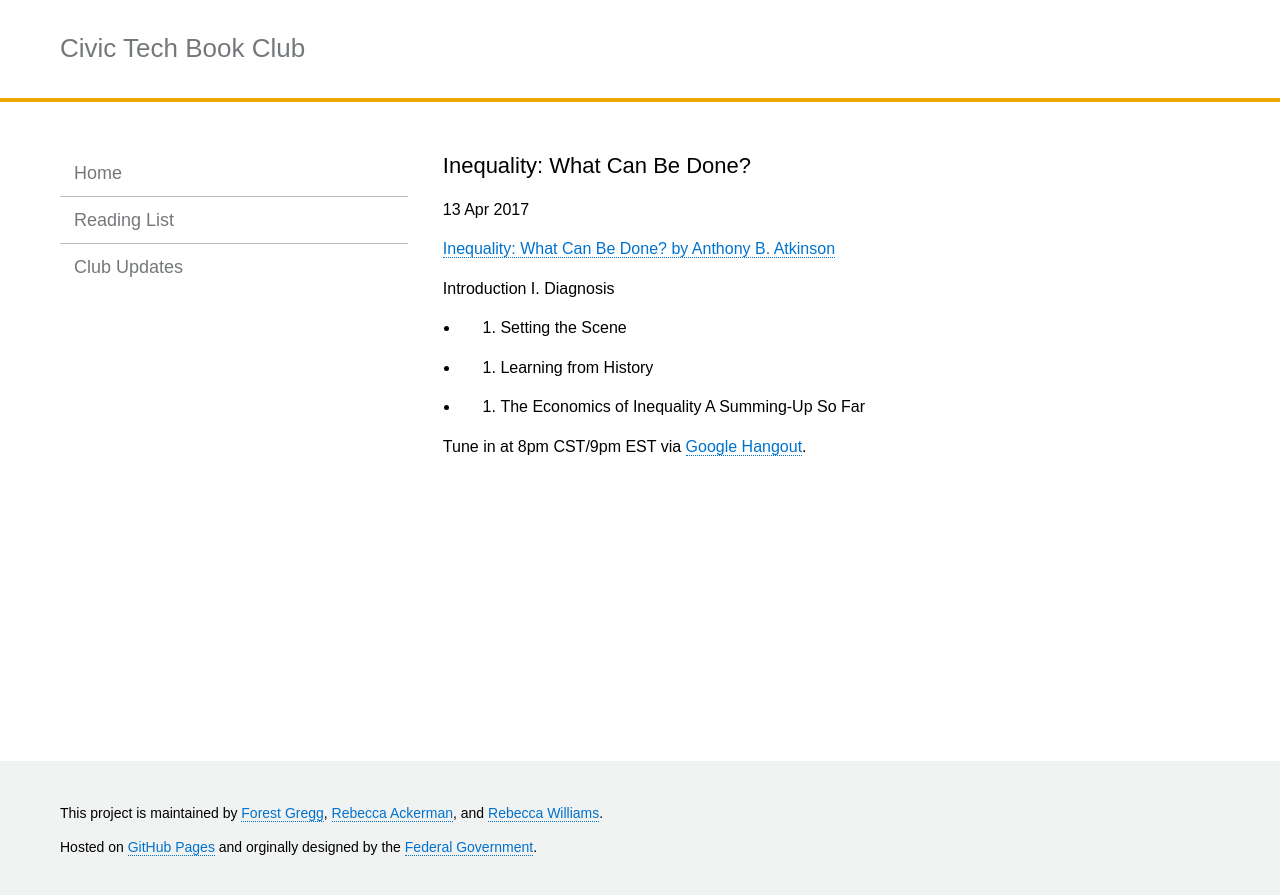
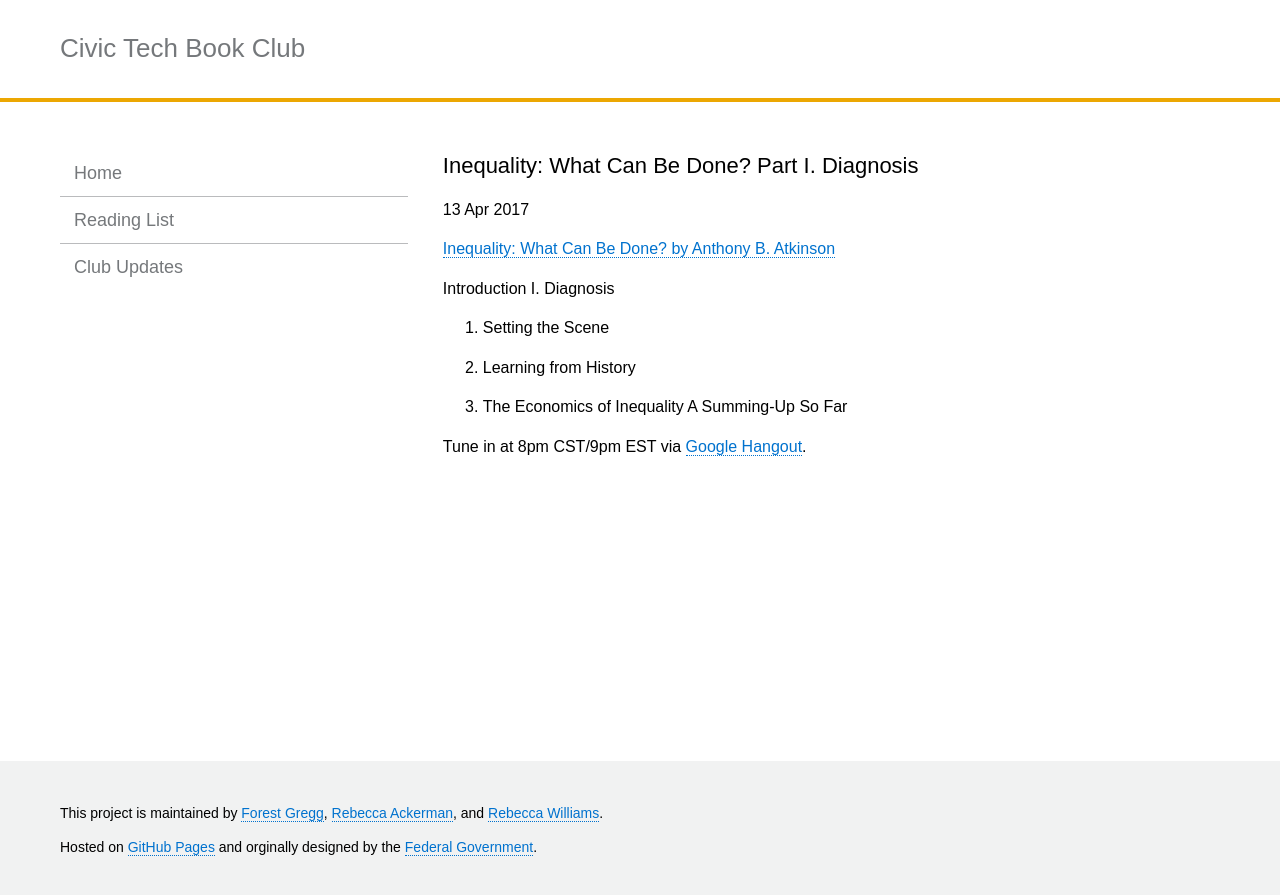
Before and after one commit to rebeccawilliams/bookclub, a Jekyll site: the page built from _posts/2017-04-13-inequality-part1.md, in a window 1280 px wide. Shown: the top 895 px of the page. Built offline with Jekyll 4.4.1, drawn with Linux system fonts in a browser that asks for light colours.

Commit message:
Update 2017-04-13-inequality-part1.md

```diff
--- a/_posts/2017-04-13-inequality-part1.md
+++ b/_posts/2017-04-13-inequality-part1.md
@@ -1,6 +1,6 @@
 ---
 layout: post
-title:  "Inequality: What Can Be Done?"
+title:  "Inequality: What Can Be Done? Part I. Diagnosis"
 date:   2017-04-13 20:00:00
 categories: jekyll update
 ---
@@ -9,9 +9,9 @@ categories: jekyll update
 
 Introduction
 I. Diagnosis
-* 1. Setting the Scene
-* 2. Learning from History
-* 3. The Economics of Inequality
+1. Setting the Scene
+2. Learning from History
+3. The Economics of Inequality
 A Summing-Up So Far
 
 Tune in at 8pm CST/9pm EST via [Google Hangout]().
```
